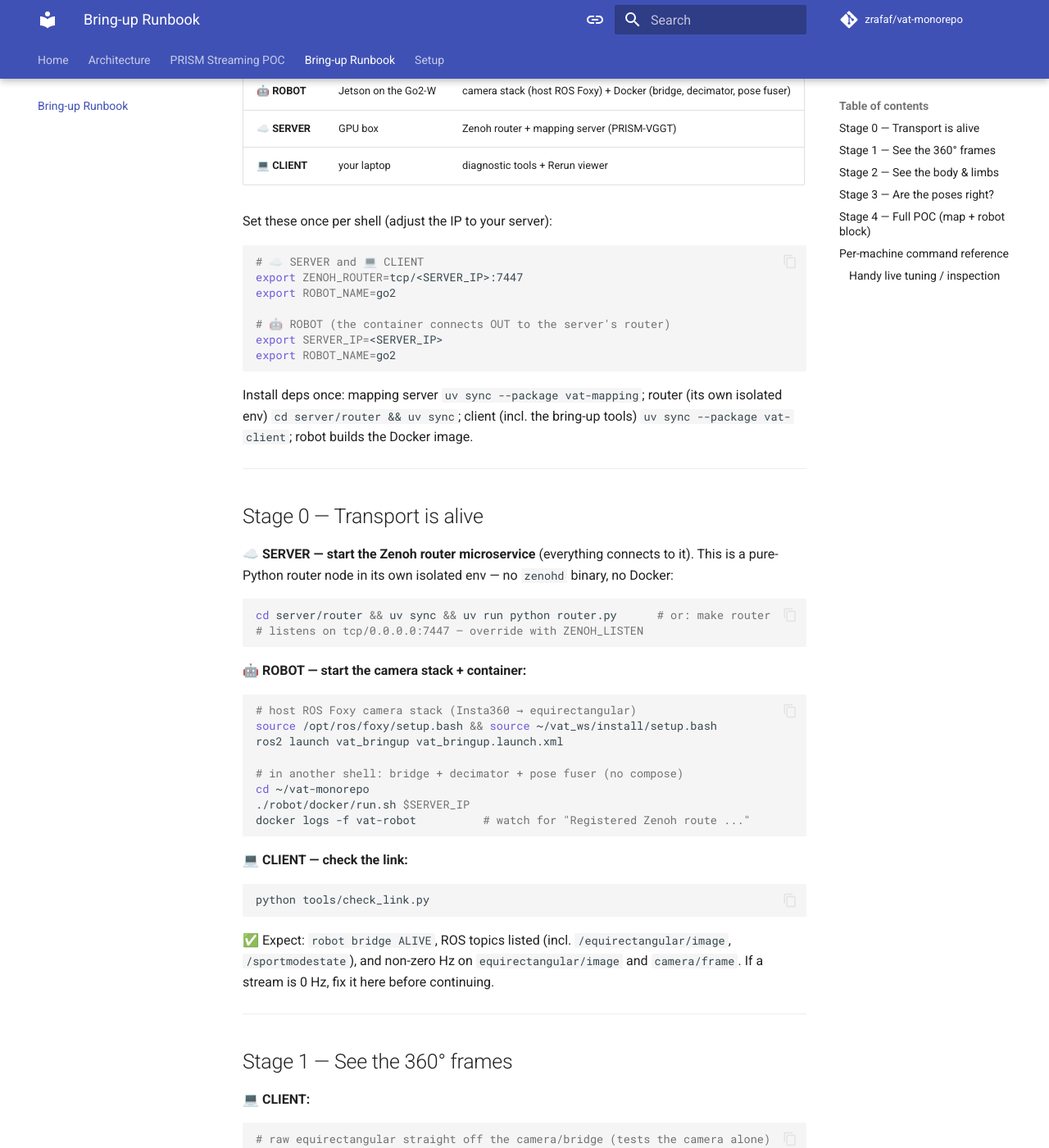
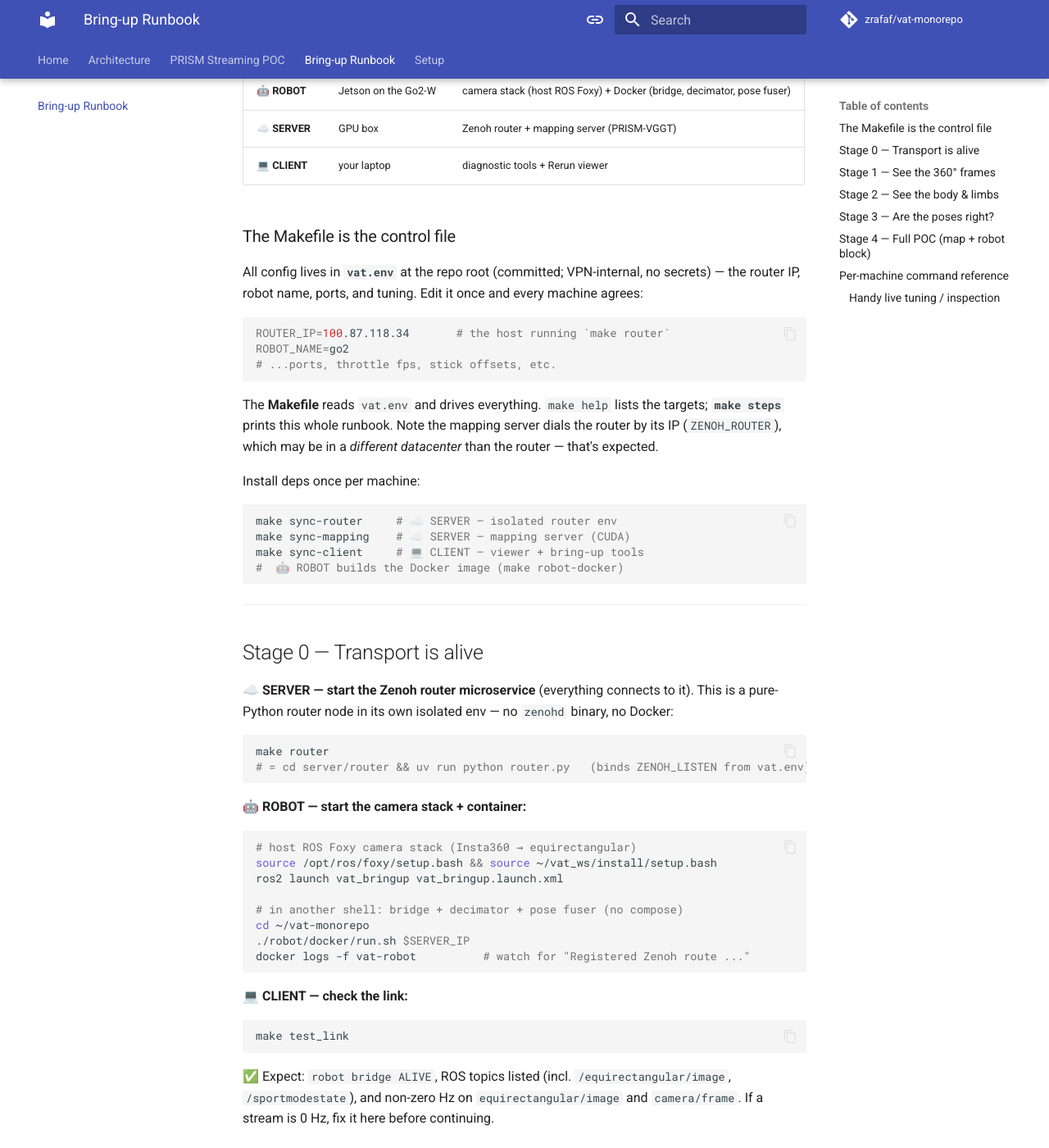
Before and after one commit to zRafaF/vat-monorepo, an MkDocs documentation site: the page built from docs/bringup.md, in a window 1280 px wide and 1400 px high, scrolled down 319 px. Shown: the whole window at 82% size. Built offline with MkDocs 1.6.1 and Material for MkDocs 9.7.7, drawn with Linux system fonts in a browser that asks for light colours; comment, search, counter and statistics services are not loaded; some of the changed text lies outside the part shown.

Commit message:
updated the project to have env as the config and makefile as the center

````diff
--- a/docs/bringup.md
+++ b/docs/bringup.md
@@ -12,21 +12,31 @@ There are three machines:
 | ☁️ **SERVER** | GPU box | Zenoh router + mapping server (PRISM-VGGT) |
 | 💻 **CLIENT** | your laptop | diagnostic tools + Rerun viewer |
 
-Set these once per shell (adjust the IP to your server):
+### The Makefile is the control file
+
+All config lives in **`vat.env`** at the repo root (committed; VPN-internal, no
+secrets) — the router IP, robot name, ports, and tuning. Edit it once and every
+machine agrees:
 
 ```bash
-# ☁️ SERVER and 💻 CLIENT
-export ZENOH_ROUTER=tcp/<SERVER_IP>:7447
-export ROBOT_NAME=go2
-
-# 🤖 ROBOT (the container connects OUT to the server's router)
-export SERVER_IP=<SERVER_IP>
-export ROBOT_NAME=go2
+ROUTER_IP=100.87.118.34       # the host running `make router`
+ROBOT_NAME=go2
+# ...ports, throttle fps, stick offsets, etc.
 ```
 
-Install deps once: mapping server `uv sync --package vat-mapping`; router (its
-own isolated env) `cd server/router && uv sync`; client (incl. the bring-up
-tools) `uv sync --package vat-client`; robot builds the Docker image.
+The **Makefile** reads `vat.env` and drives everything. `make help` lists the
+targets; **`make steps`** prints this whole runbook. Note the mapping server
+dials the router by its IP (`ZENOH_ROUTER`), which may be in a *different
+datacenter* than the router — that's expected.
+
+Install deps once per machine:
+
+```bash
+make sync-router     # ☁️ SERVER — isolated router env
+make sync-mapping    # ☁️ SERVER — mapping server (CUDA)
+make sync-client     # 💻 CLIENT — viewer + bring-up tools
+#  🤖 ROBOT builds the Docker image (make robot-docker)
+```
 
 ---
 
@@ -37,8 +47,8 @@ This is a pure-Python router node in its own isolated env — no `zenohd` binary
 no Docker:
 
 ```bash
-cd server/router && uv sync && uv run python router.py      # or: make router
-# listens on tcp/0.0.0.0:7447 — override with ZENOH_LISTEN
+make router
+# = cd server/router && uv run python router.py   (binds ZENOH_LISTEN from vat.env)
 ```
 
 **🤖 ROBOT — start the camera stack + container:**
@@ -57,7 +67,7 @@ docker logs -f vat-robot          # watch for "Registered Zenoh route ..."
 **💻 CLIENT — check the link:**
 
 ```bash
-python tools/check_link.py
+make test_link
 ```
 
 ✅ Expect: `robot bridge ALIVE`, ROS topics listed (incl. `/equirectangular/image`,
@@ -72,11 +82,11 @@ python tools/check_link.py
 
 ```bash
 # raw equirectangular straight off the camera/bridge (tests the camera alone)
-python tools/view_frames.py --raw
+make test_frames_robot
 
 # the decimated frames the server will actually consume
 # (also shows the stamped camera_height + seq, tests the decimator)
-python tools/view_frames.py
+make test_frames_server
 ```
 
 ✅ Expect: a live equirectangular image in Rerun at ~`throttle_fps` (decimated)
@@ -95,7 +105,7 @@ zenoh put -k go2/rt/prism/config/window_size  -v 5     # best-of-5 sharpest
 **💻 CLIENT:**
 
 ```bash
-python tools/view_robot_state.py
+make test_robot_state
 ```
 
 ✅ Expect: the body frame tilts with the real robot, four feet (FR/FL/RR/RL)
@@ -107,18 +117,18 @@ the embedded defs in `robot/docker/kinematics.py`.
 
 ## Stage 3 — Are the poses right?
 
-**☁️ SERVER — start the mapping server** (needs the GPU + PRISM-VGGT):
+**☁️ SERVER — start the mapping server** (needs the GPU + PRISM-VGGT). It dials
+the router at `ROUTER_IP` from `vat.env`, even across datacenters:
 
 ```bash
-source .venv/bin/activate
-ZENOH_ROUTER=tcp/127.0.0.1:7447 ROBOT_NAME=go2 \
-  python server/mapping/mapping_server.py
+make mapping
+# = cd server/mapping && uv run python mapping_server.py  (its own isolated env)
 ```
 
 **💻 CLIENT — watch the pose path (no heavy cloud yet):**
 
 ```bash
-python tools/view_poses.py
+make test_poses
 ```
 
 ✅ Expect: the camera **trajectory** grows as the robot moves; **correction**
@@ -136,7 +146,7 @@ place relative to the camera path, re-measure `STICK_OFFSET_X/Y/Z`.
 **💻 CLIENT — the full viewer (point cloud + predicted robot block):**
 
 ```bash
-python client/prism_rerun_viewer.py --snapshot
+make viewer
 ```
 
 ✅ Expect: the coloured point cloud builds incrementally and the robot block
@@ -146,17 +156,19 @@ moves smoothly (predicted between pose samples), green/amber by fix quality.
 
 ## Per-machine command reference
 
-| Machine | Command | Stage |
+| Machine | `make` target | Stage |
 |---|---|---|
-| ☁️ SERVER | `cd server/router && uv run python router.py` (or `make router`) | 0+ |
-| ☁️ SERVER | `python server/mapping/mapping_server.py` | 3+ |
-| 🤖 ROBOT | `ros2 launch vat_bringup vat_bringup.launch.xml` | 0+ |
-| 🤖 ROBOT | `./robot/docker/run.sh $SERVER_IP` | 0+ |
-| 💻 CLIENT | `python tools/check_link.py` | 0 |
-| 💻 CLIENT | `python tools/view_frames.py [--raw]` | 1 |
-| 💻 CLIENT | `python tools/view_robot_state.py` | 2 |
-| 💻 CLIENT | `python tools/view_poses.py` | 3 |
-| 💻 CLIENT | `python client/prism_rerun_viewer.py --snapshot` | 4 |
+| ☁️ SERVER | `make router` | 0+ |
+| ☁️ SERVER | `make mapping` | 3+ |
+| 🤖 ROBOT | `make robot-ros` | 0+ |
+| 🤖 ROBOT | `make robot-docker` | 0+ |
+| 💻 CLIENT | `make test_link` | 0 |
+| 💻 CLIENT | `make test_frames_robot` / `make test_frames_server` | 1 |
+| 💻 CLIENT | `make test_robot_state` | 2 |
+| 💻 CLIENT | `make test_poses` | 3 |
+| 💻 CLIENT | `make viewer` | 4 |
+
+(`make help` lists these; `make steps` prints the ordered runbook.)
 
 ### Handy live tuning / inspection
 
````
Also changed, not shown: docs/setup/server.md (+6 -4 lines), docs/streaming_poc.md (+14 -13 lines), pyproject.toml (+10 -10 lines), 5 other files.
